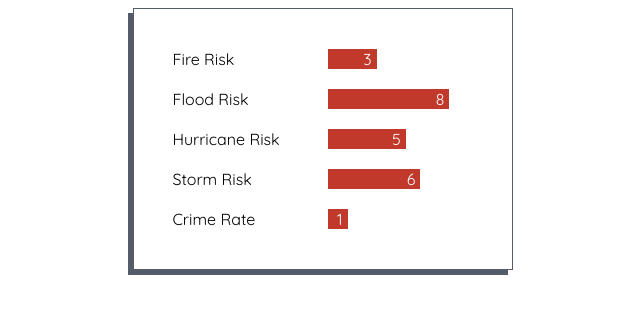
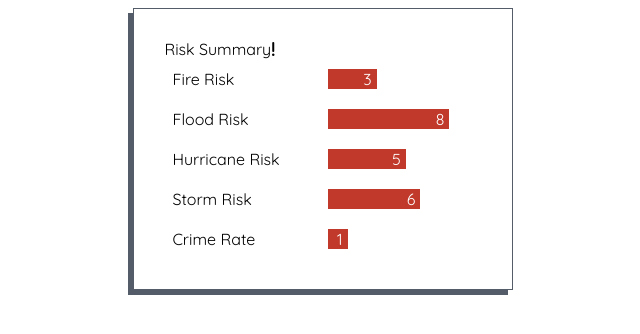
Before and after one commit to richardlam96/feature_callout_box, a React (Create React App) app: page / in a window 1280 px wide. Shown: the top 334 px of the page, without its empty margins (317-957 px from the left). Built offline with nearby package versions, Linux system fonts and the light colour scheme.

Commit message:
added font awesome head and shadow animation

```diff
--- a/public/index.html
+++ b/public/index.html
@@ -11,6 +11,7 @@
     <link rel="manifest" href="%PUBLIC_URL%/manifest.json">
     <link rel="shortcut icon" href="%PUBLIC_URL%/favicon.ico">
     <link href="https://fonts.googleapis.com/css?family=Quicksand" rel="stylesheet">
+    <script src="https://use.fontawesome.com/132ef5e3d5.js"></script>
     <!--
       Notice the use of %PUBLIC_URL% in the tags above.
       It will be replaced with the URL of the `public` folder during the build.
--- a/src/components/FeatureList.js
+++ b/src/components/FeatureList.js
@@ -24,6 +24,8 @@ const FeatureList = () => {
   ];
 
 
+  let featureListTitle = "Risk Summary";
+
   let featureList = featureNames.map((featureName, idx) => (
     <li key={ idx }>
       <FeatureItem
@@ -35,9 +37,16 @@ const FeatureList = () => {
 
   return (
     <div className="feature-list-component">
+
+      <div className="feature-list-title">
+        { featureListTitle }
+        <i className="fa fa-exclamation"></i>
+      </div>
+
       <ul className="feature-list">
         { featureList }
       </ul>
+
     </div>
   );
 };
--- a/src/styles/FeatureItem.css
+++ b/src/styles/FeatureItem.css
@@ -2,7 +2,6 @@
   display: flex;
   flex-direction: row;
   padding: 10px 8px;
-  font-family: 'Quicksand', sans-serif;
   bottom: 0;
   cursor: default;
   transition:
--- a/src/styles/FeatureList.css
+++ b/src/styles/FeatureList.css
@@ -1,4 +1,5 @@
 .feature-list-component {
+  font-family: 'Quicksand', sans-serif;
   width: 30%;
   min-width: 350px;
   max-width: 550px;
@@ -8,6 +9,11 @@
   border: 1px solid #535c68;
   box-sizing: border-box;
   box-shadow: -5px 5px #535c68;
+  animation: shadow-animation 5s infinite;
+}
+
+.feature-list-component:hover {
+  animation: none;
 }
 
 .feature-list {
@@ -15,3 +21,11 @@
   padding-left: 0;
   margin: 0;
 }
+
+@keyframes shadow-animation {
+  0%, 20%, 100% {
+  }
+  10% {
+    box-shadow: -5px 5px #c0392b;
+  }
+}
```
